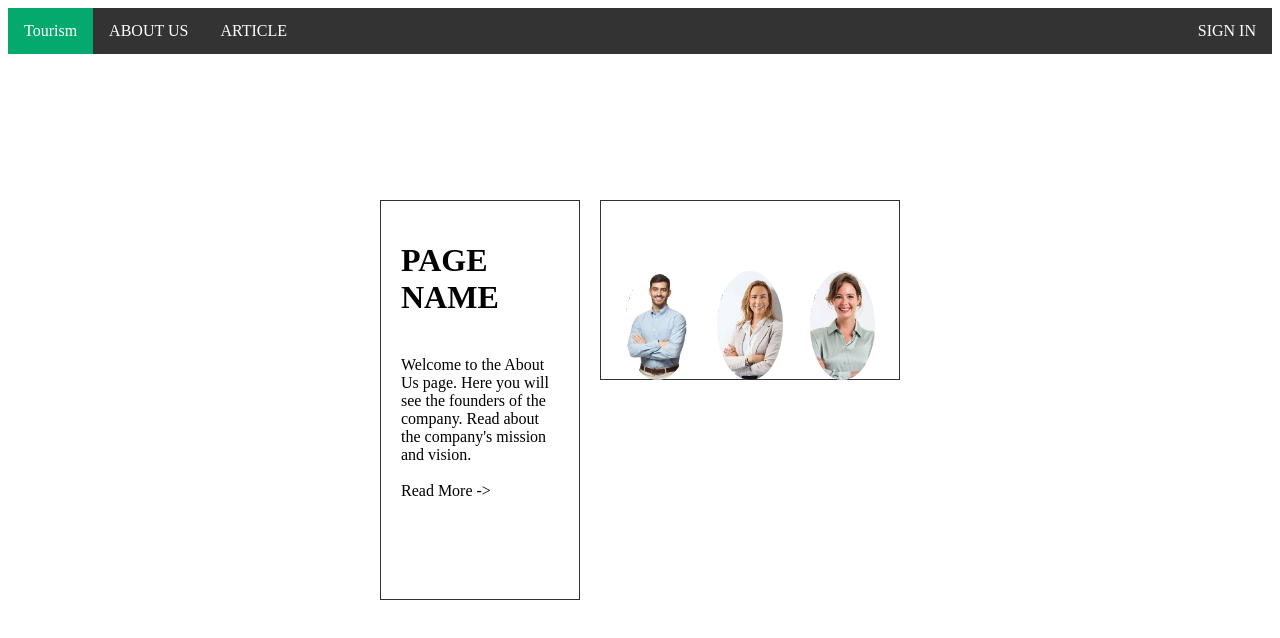
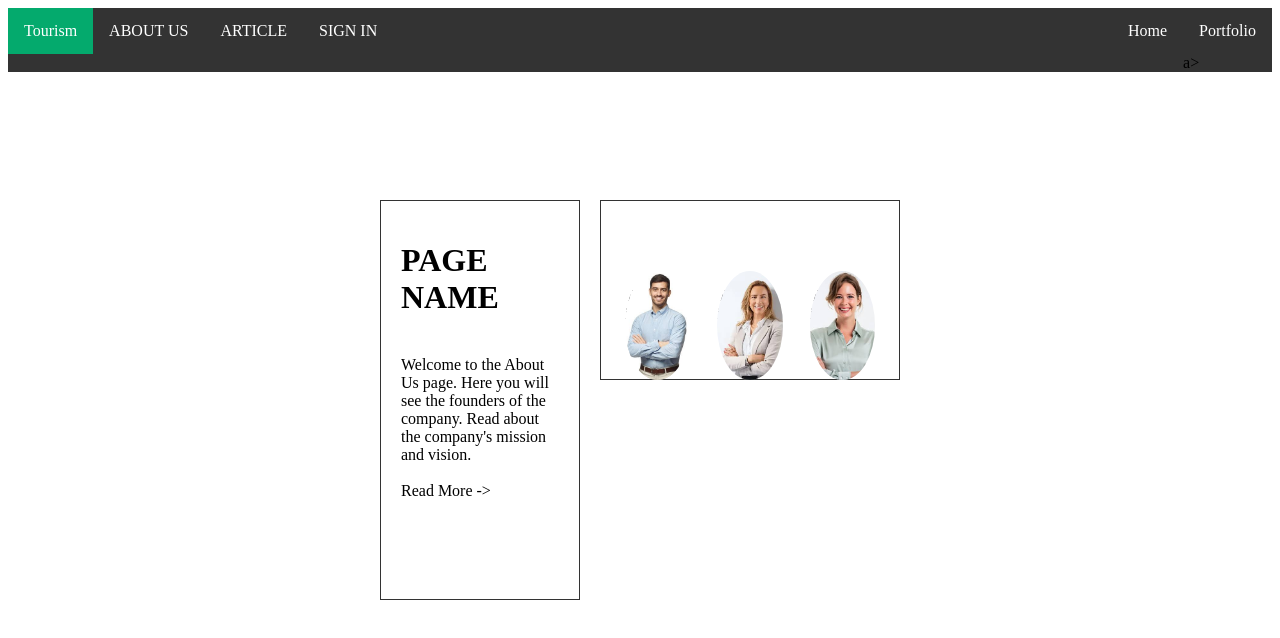
Before and after one commit to ayluhhh/cit14-finalproj, a plain HTML site: page files/AboutUs (1).html in a window 1280 px wide. Drawn offline with Linux system fonts and the light colour scheme.

Commit message:
Update AboutUs (1).html

```diff
--- a/files/AboutUs (1).html
+++ b/files/AboutUs (1).html
@@ -12,7 +12,9 @@
         <li><a id="highlight" href="/cit14-finalproj/files/Homepage.html">Tourism</a></li>
         <li><a href="/cit14-finalproj/files/AboutUs (1).html">ABOUT US</a></li>
         <li><a href="/cit14-finalproj/files/Article.html">ARTICLE</a></li>
-        <li id="left-align"><a href="/cit14-finalproj/files/SignIn.html">SIGN IN</a></li>
+        <li><a href="/cit14-finalproj/files/SignIn.html">SIGN IN</a></li>
+        <li id="left-align"><a href="/cit14-finalproj/index.html#portfolio" onclick="scrollToPortfolio()">Portfolio</a>a></li>
+        <li id="left-align"><a href="/cit14-finalproj/index.html#home">Home</a></li>
       </nav>
     </header>
 
```
